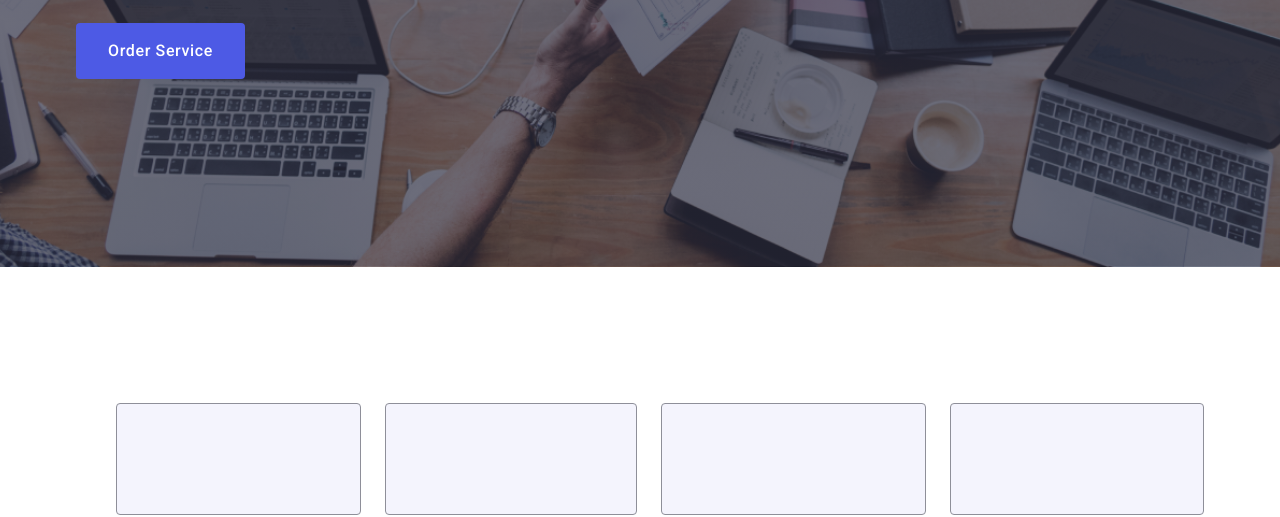
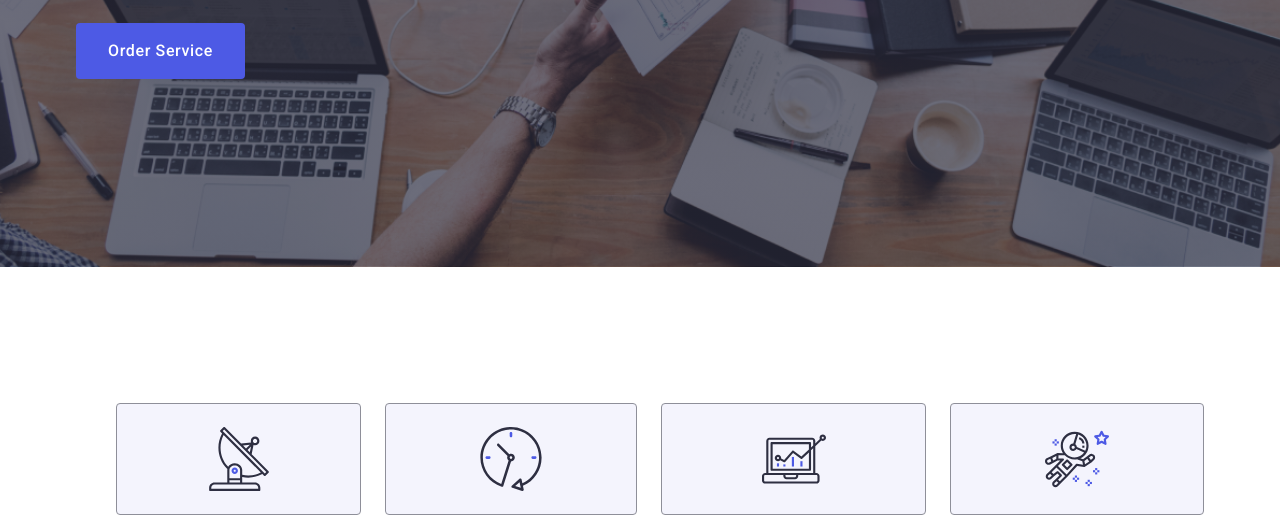
Before and after one commit to subatyucel/goit-markup-hw-04, a plain HTML site: page index.html in a window 1280 px wide. Shown: the part 435-952 px from the top of the page. Drawn offline with nearby package versions, Linux system fonts and the light colour scheme.

Commit message:
svgler sprite üzerinden eklendi

```diff
--- a/index.html
+++ b/index.html
@@ -66,7 +66,11 @@
           <h2 class="visually-hidden second-section-title">Our Features</h2>
           <ul class="second-section-list">
             <li class="second-section-list-item">
-              <div class="second-section-icon-container"></div>
+              <div class="second-section-icon-container">
+                <svg width="64" height="64">
+                  <use href="./images/icons.svg#icon-antenna"></use>
+                </svg>
+              </div>
               <h3 class="section-title">Strategy</h3>
               <p class="section-p">
                 Our goal is to identify the business problem to walk away with
@@ -74,7 +78,11 @@
               </p>
             </li>
             <li class="second-section-list-item">
-              <div class="second-section-icon-container"></div>
+              <div class="second-section-icon-container">
+                <svg width="64" height="64">
+                  <use href="./images/icons.svg#icon-clock"></use>
+                </svg>
+              </div>
               <h3 class="section-title">Punctuality</h3>
               <p class="section-p">
                 Bring the key message to the brand's audience for the best price
@@ -82,7 +90,11 @@
               </p>
             </li>
             <li class="second-section-list-item">
-              <div class="second-section-icon-container"></div>
+              <div class="second-section-icon-container">
+                <svg width="64" height="64">
+                  <use href="./images/icons.svg#icon-diagram"></use>
+                </svg>
+              </div>
               <h3 class="section-title">Diligence</h3>
               <p class="section-p">
                 Research and confirm brands that present the strongest digital
@@ -90,7 +102,11 @@
               </p>
             </li>
             <li class="second-section-list-item">
-              <div class="second-section-icon-container"></div>
+              <div class="second-section-icon-container">
+                <svg width="64" height="64">
+                  <use href="./images/icons.svg#icon-astronaut"></use>
+                </svg>
+              </div>
               <h3 class="section-title">Technologies</h3>
               <p class="section-p">
                 Design practice focused on digital experiences. We bring forth a
```
